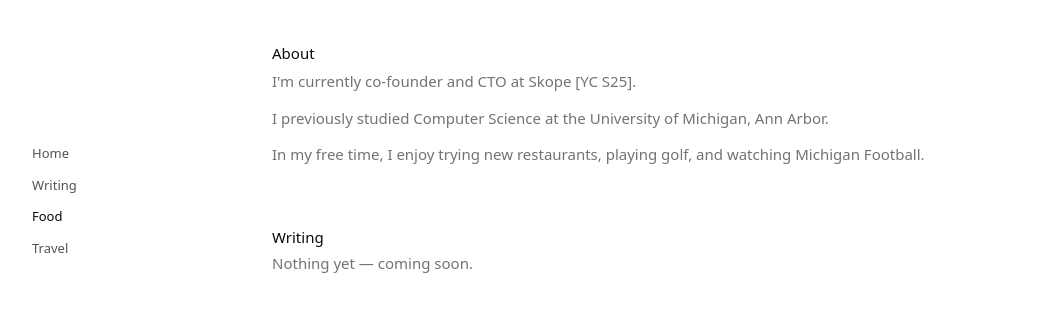
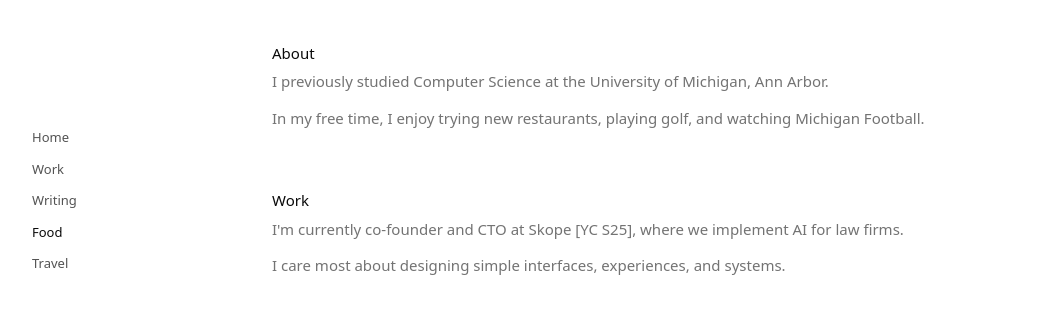
Before and after one commit to connorpark24/connorpark.dev, a Next.js app: page / in a window 1280 px wide. Shown: the part 199-526 px from the top of the page, without its empty margins (0-1039 px from the left). Built offline with nearby package versions, Linux system fonts and the light colour scheme.

Commit message:
work section

```diff
--- a/src/app/nav.tsx
+++ b/src/app/nav.tsx
@@ -39,6 +39,7 @@ export function Nav() {
   return (
     <nav className="hidden md:flex fixed left-8 top-1/2 -translate-y-1/2 z-50 flex-col gap-3 text-[13px] w-40">
       <SectionLink href="#home" label="Home" active={false} />
+      <SectionLink href="#work" label="Work" active={false} />
       <SectionLink href="#writing" label="Writing" active={false} />
       <SectionLink href="#food" label="Food" active={activeSection === "food"} />
       <SectionLink
--- a/src/app/page.tsx
+++ b/src/app/page.tsx
@@ -68,16 +68,24 @@ export default function Home() {
         <section id="about" className="flex flex-col mt-12 scroll-mt-12">
           <p className=" text-foreground text-[15px] mb-1">About</p>
           <p className=" text-muted-foreground text-[15px] mt-0.5 mb-3">
-            I'm currently co-founder and CTO at{" "}
-            <Link href="https://useskope.com">Skope [YC S25]</Link>.
-          </p>
-          <p className=" text-muted-foreground text-[15px] mt-0.5 mb-3">
             I previously studied Computer Science at the University of Michigan,
             Ann Arbor.
           </p>
           <p className=" text-muted-foreground text-[15px] mt-0.5 mb-3">
             In my free time, I enjoy trying new restaurants, playing golf, and
             watching Michigan Football.
+          </p>
+        </section>
+        <section id="work" className="flex flex-col mt-12 scroll-mt-12">
+          <p className=" text-foreground text-[15px] mb-1">Work</p>
+          <p className=" text-muted-foreground text-[15px] mt-0.5 mb-3">
+            I'm currently co-founder and CTO at{" "}
+            <Link href="https://useskope.com">Skope [YC S25]</Link>, where we
+            implement AI for law firms.
+          </p>
+          <p className=" text-muted-foreground text-[15px] mt-0.5 mb-3">
+            I care most about designing simple interfaces, experiences, and
+            systems.
           </p>
         </section>
         <section id="writing" className="flex flex-col mt-12 scroll-mt-12">
```
